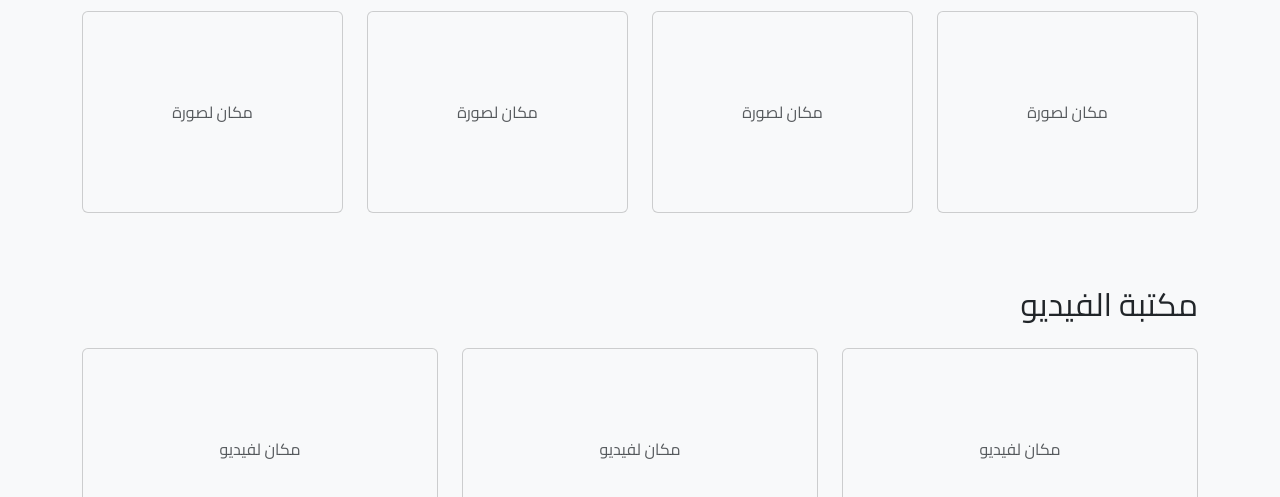
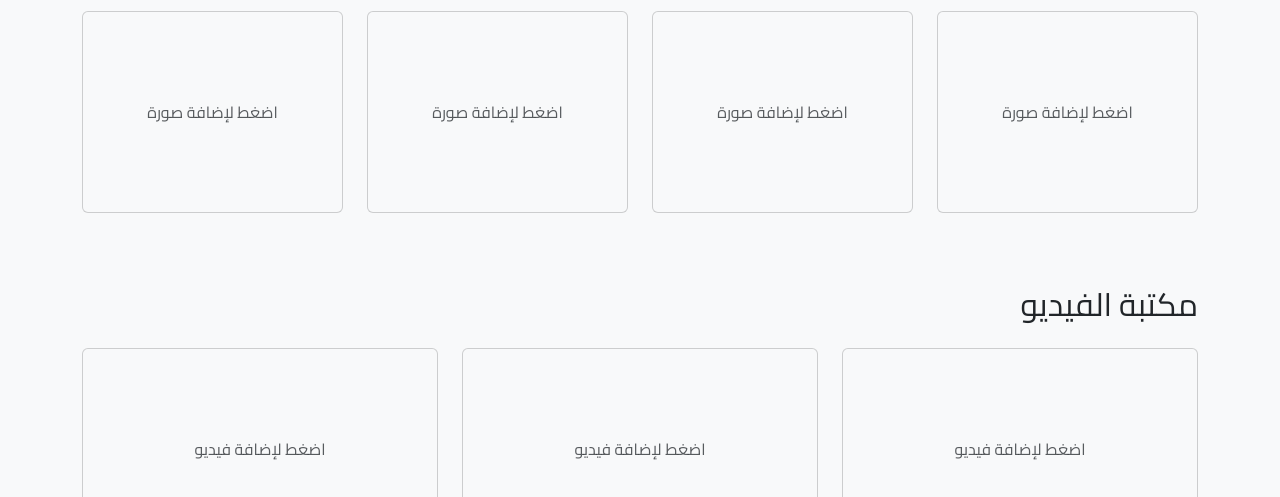
Before and after one commit to Mohamadamyn/-, a plain HTML site: page index.html in a window 1280 px wide. Shown: the part 455-952 px from the top of the page. Drawn offline with nearby package versions, Linux system fonts and the light colour scheme.

Commit message:
Update index.html

```diff
--- a/index.html
+++ b/index.html
@@ -36,7 +36,7 @@
             from { opacity: 0; transform: translateY(-20px); }
             to { opacity: 1; transform: translateY(0); }
         }
-        .gallery .card, .videos .card { transition: transform .3s; }
+        .gallery .card, .videos .card { transition: transform .3s; cursor: pointer; }
         .gallery .card:hover, .videos .card:hover { transform: scale(1.05); }
         footer { background-color: #2c3e50; color: #ecf0f1; padding: 20px 0; }
     </style>
@@ -68,17 +68,35 @@
   <section id="photos" class="mb-5">
     <h2 class="mb-4">معرض الصور</h2>
     <div class="row gallery">
+      <!-- Placeholder cards with upload trigger -->
       <div class="col-md-3 mb-4">
-        <div class="card bg-light">
+        <div class="card bg-light upload-trigger">
           <div class="card-body d-flex align-items-center justify-content-center" style="height:200px;">
-            <span class="text-muted">مكان لصورة</span>
+            <span class="text-muted">اضغط لإضافة صورة</span>
           </div>
         </div>
       </div>
-      <!-- Repeat for placeholders -->
-      <div class="col-md-3 mb-4"><div class="card bg-light"><div class="card-body d-flex align-items-center justify-content-center" style="height:200px;"><span class="text-muted">مكان لصورة</span></div></div></div>
-      <div class="col-md-3 mb-4"><div class="card bg-light"><div class="card-body d-flex align-items-center justify-content-center" style="height:200px;"><span class="text-muted">مكان لصورة</span></div></div></div>
-      <div class="col-md-3 mb-4"><div class="card bg-light"><div class="card-body d-flex align-items-center justify-content-center" style="height:200px;"><span class="text-muted">مكان لصورة</span></div></div></div>
+      <div class="col-md-3 mb-4">
+        <div class="card bg-light upload-trigger">
+          <div class="card-body d-flex align-items-center justify-content-center" style="height:200px;">
+            <span class="text-muted">اضغط لإضافة صورة</span>
+          </div>
+        </div>
+      </div>
+      <div class="col-md-3 mb-4">
+        <div class="card bg-light upload-trigger">
+          <div class="card-body d-flex align-items-center justify-content-center" style="height:200px;">
+            <span class="text-muted">اضغط لإضافة صورة</span>
+          </div>
+        </div>
+      </div>
+      <div class="col-md-3 mb-4">
+        <div class="card bg-light upload-trigger">
+          <div class="card-body d-flex align-items-center justify-content-center" style="height:200px;">
+            <span class="text-muted">اضغط لإضافة صورة</span>
+          </div>
+        </div>
+      </div>
     </div>
   </section>
 
@@ -87,15 +105,26 @@
     <h2 class="mb-4">مكتبة الفيديو</h2>
     <div class="row videos">
       <div class="col-md-4 mb-4">
-        <div class="card bg-light">
+        <div class="card bg-light upload-trigger">
           <div class="card-body d-flex align-items-center justify-content-center" style="height:200px;">
-            <span class="text-muted">مكان لفيديو</span>
+            <span class="text-muted">اضغط لإضافة فيديو</span>
           </div>
         </div>
       </div>
-      <!-- Repeat placeholders -->
-      <div class="col-md-4 mb-4"><div class="card bg-light"><div class="card-body d-flex align-items-center justify-content-center" style="height:200px;"><span class="text-muted">مكان لفيديو</span></div></div></div>
-      <div class="col-md-4 mb-4"><div class="card bg-light"><div class="card-body d-flex align-items-center justify-content-center" style="height:200px;"><span class="text-muted">مكان لفيديو</span></div></div></div>
+      <div class="col-md-4 mb-4">
+        <div class="card bg-light upload-trigger">
+          <div class="card-body d-flex align-items-center justify-content-center" style="height:200px;">
+            <span class="text-muted">اضغط لإضافة فيديو</span>
+          </div>
+        </div>
+      </div>
+      <div class="col-md-4 mb-4">
+        <div class="card bg-light upload-trigger">
+          <div class="card-body d-flex align-items-center justify-content-center" style="height:200px;">
+            <span class="text-muted">اضغط لإضافة فيديو</span>
+          </div>
+        </div>
+      </div>
     </div>
   </section>
 
@@ -124,6 +153,9 @@
   </section>
 </div>
 
+<!-- Hidden file input for uploads -->
+<input type="file" id="file-input" accept="image/*,video/*" style="display:none">
+
 <!-- Footer -->
 <footer class="text-center">
   <div class="container">
@@ -133,6 +165,29 @@
 
 <!-- Bootstrap JS -->
 <script src="https://cdn.jsdelivr.net/npm/bootstrap@5.3.0/dist/js/bootstrap.bundle.min.js"></script>
+<!-- Upload handling script -->
+<script>
+  const input = document.getElementById('file-input');
+  let currentCard = null;
+  document.querySelectorAll('.upload-trigger').forEach(card => {
+    card.addEventListener('click', () => {
+      currentCard = card.querySelector('.card-body');
+      input.click();
+    });
+  });
+  input.addEventListener('change', () => {
+    const file = input.files[0];
+    if (!file || !currentCard) return;
+    const url = URL.createObjectURL(file);
+    if (file.type.startsWith('image/')) {
+      currentCard.innerHTML = `<img src="${url}" alt="الصورة المختارة" style="max-width:100%; height:auto;">`;
+    } else if (file.type.startsWith('video/')) {
+      currentCard.innerHTML = `<video controls style="width:100%; height:auto;"><source src="${url}" type="${file.type}">متصفحك لا يدعم الفيديو</video>`;
+    }
+    // Reset
+    input.value = '';
+  });
+</script>
 
 </body>
 </html>
```
